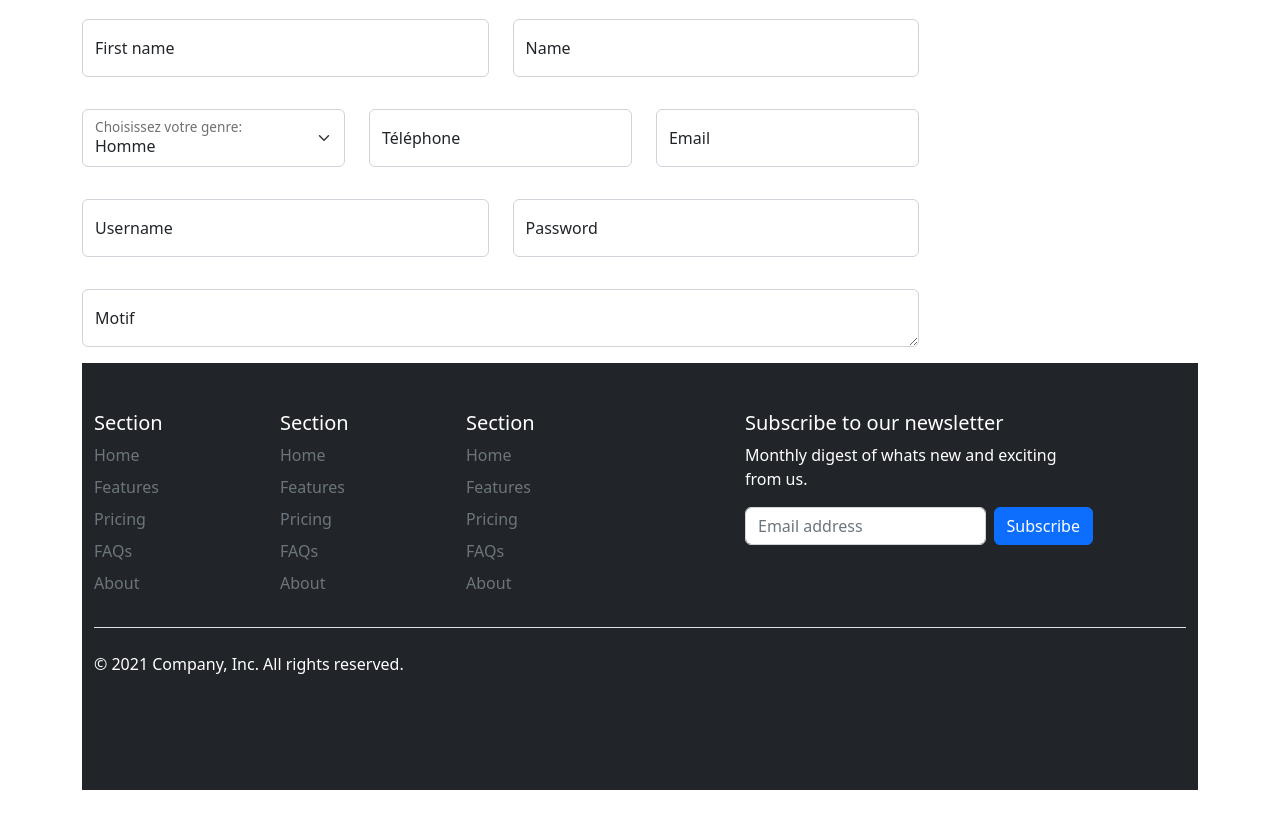
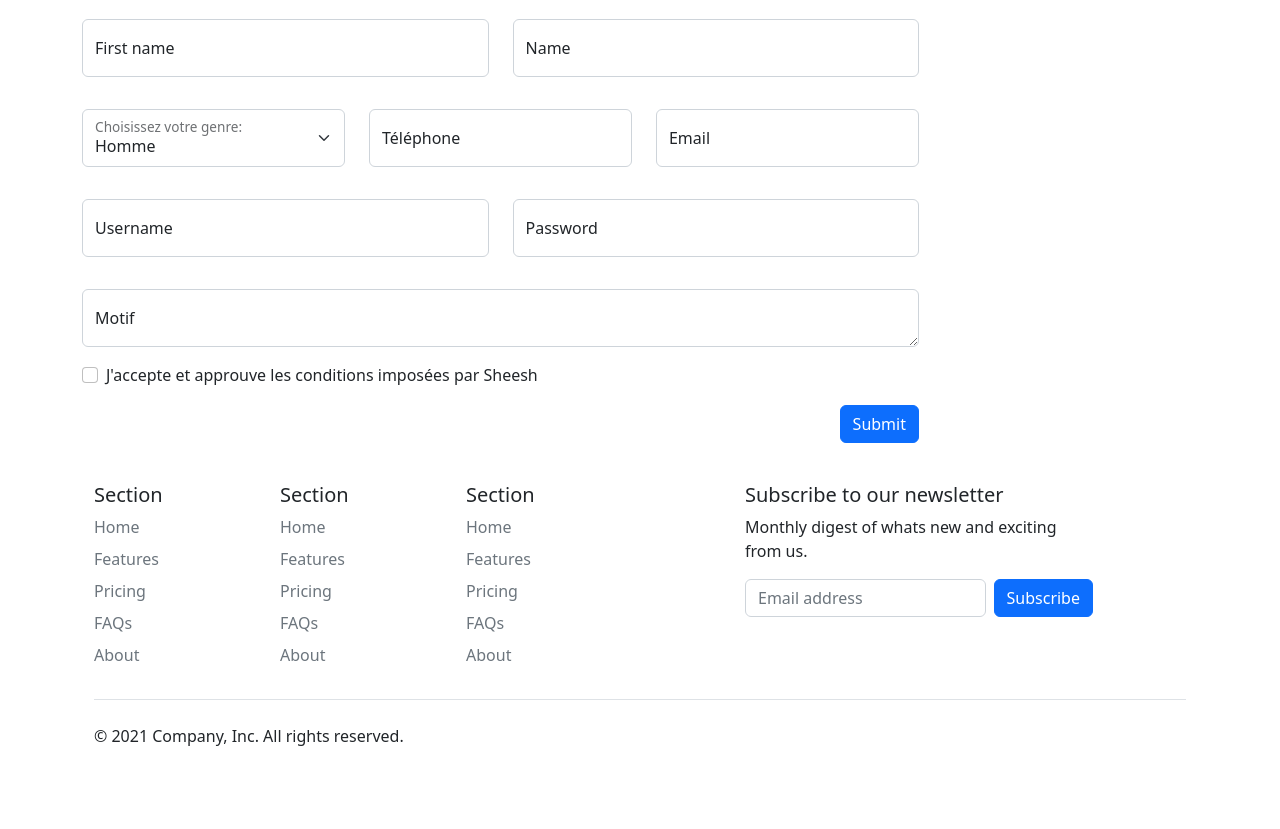
Before and after one commit to ITokianaR/sheeshweb, a plain HTML site: page donate.html in a window 1280 px wide. Shown: the part 331-1160 px from the top of the page. Before the commit the page ends 1121 px from the top, so only its background shows below. Drawn offline with nearby package versions, Linux system fonts and the light colour scheme.

Commit message:
form changes

```diff
--- a/donate.html
+++ b/donate.html
@@ -97,11 +97,16 @@
                     </div>
                 </div>
             </div>
+            <div class="form-check">
+                <input class="form-check-input"type="checkbox" name="accept" id="yes"value="accept">
+                <label class="form-check-label">J'accepte et approuve les conditions imposées par Sheesh </label>
+            </div>
+            <button type="submit" class="btn btn-primary mt-3 float-end">Submit</button>
         </form>
     </div>
 
     <div class="container">
-        <footer class="container-fluid  bg-dark py-5 sticky-bottom text-white">
+        <footer class="container-fluid py-5 mt-5 sticky-bottom">
           <div class="row">
             <div class="col-2">
               <h5>Section</h5>
```
